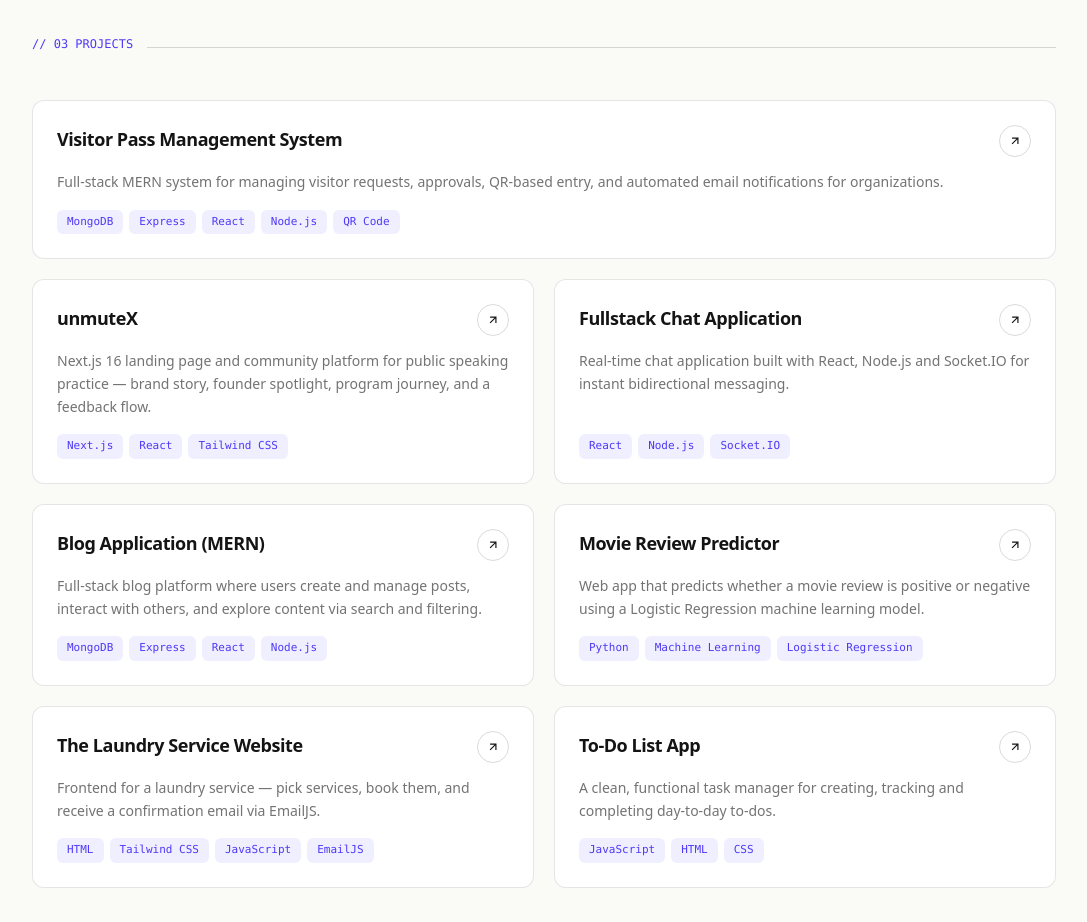
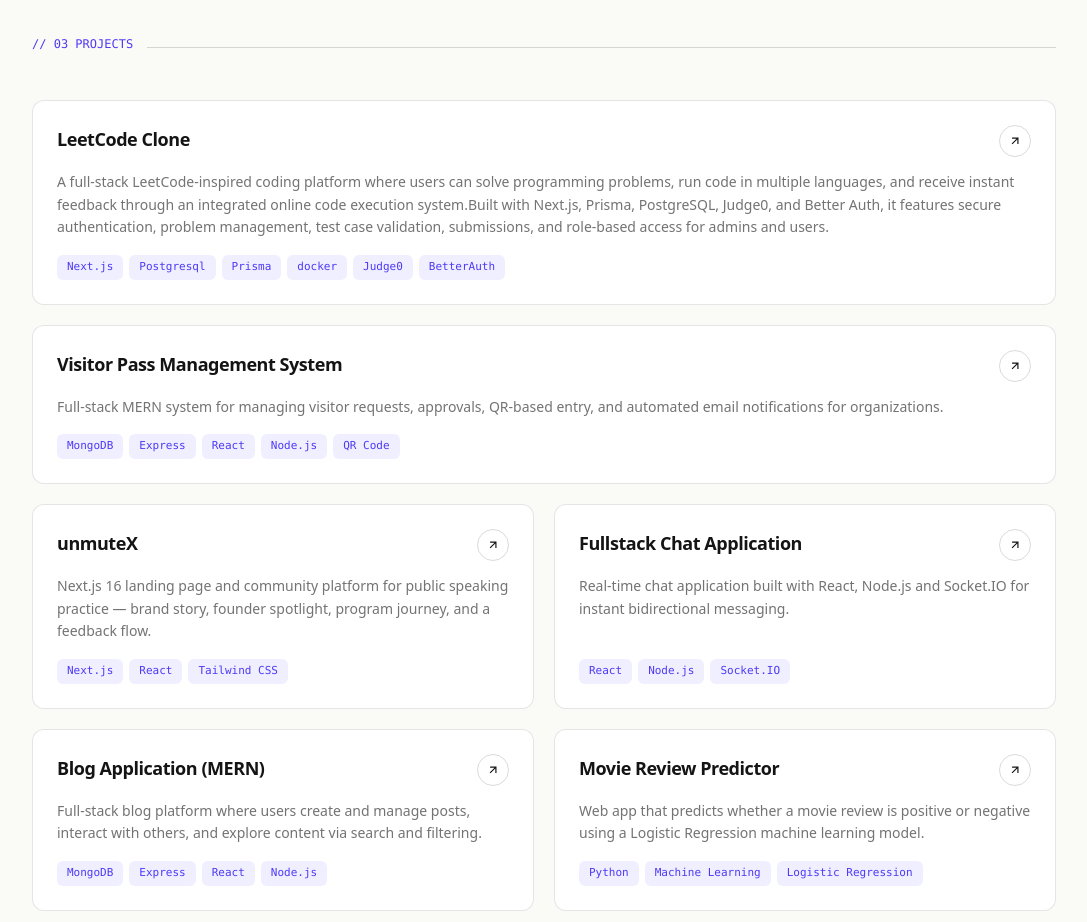
Before and after one commit to nikhilkumar011/portfolio-website, a Next.js app: page / in a window 1280 px wide. Shown: the part 1900-2822 px from the top of the page, without its empty margins (96-1183 px from the left). Built offline with nearby package versions, Linux system fonts and the light colour scheme.

Commit message:
added new project

```diff
--- a/components/projects-section.tsx
+++ b/components/projects-section.tsx
@@ -7,6 +7,13 @@
 };
 
 const PROJECTS: Project[] = [
+  {
+    name: "LeetCode Clone",
+    desc: "A full-stack LeetCode-inspired coding platform where users can solve programming problems, run code in multiple languages, and receive instant feedback through an integrated online code execution system.Built with Next.js, Prisma, PostgreSQL, Judge0, and Better Auth, it features secure authentication, problem management, test case validation, submissions, and role-based access for admins and users.",
+    tags: ["Next.js", "Postgresql", "Prisma", "docker", "Judge0","BetterAuth"],
+    url: "https://github.com/nikhilkumar011/Leetcode-Clone",
+    full: true,
+  },
   {
     name: "Visitor Pass Management System",
     desc: "Full-stack MERN system for managing visitor requests, approvals, QR-based entry, and automated email notifications for organizations.",
```
